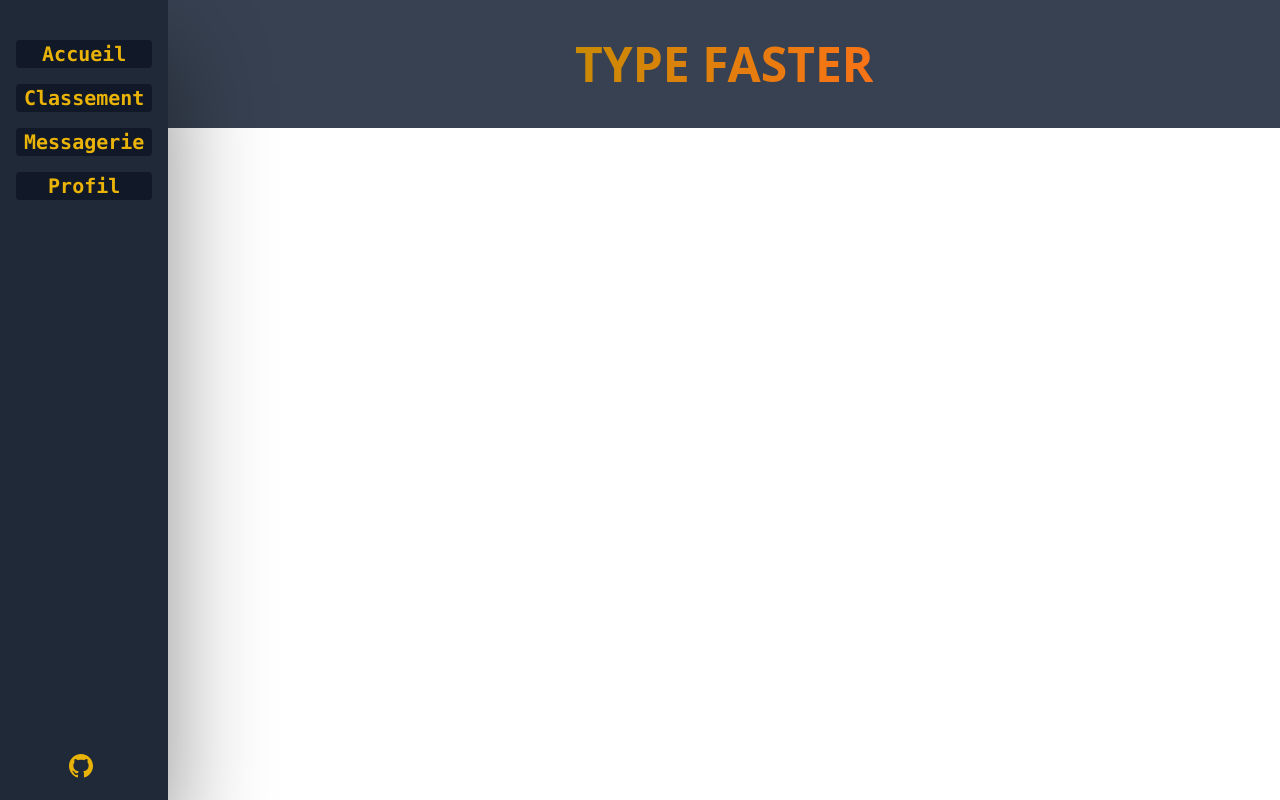
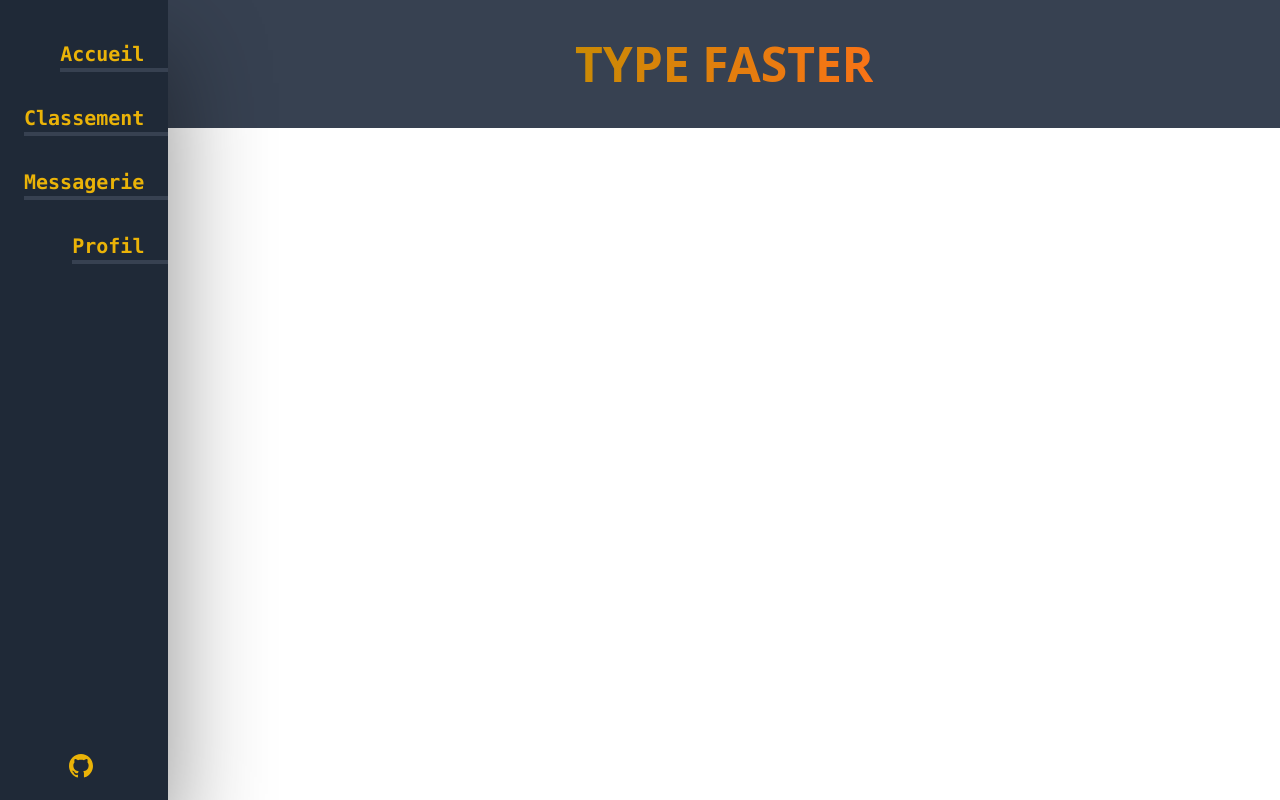
Before and after one commit to ArthurDesmonts/typeFaster, a Vue app: page / in a window 1280 px wide. Built offline with nearby package versions, Linux system fonts and the light colour scheme; no server answers.

Commit message:
update style for nav, underline from right

```diff
--- a/src/components/NavBar.vue
+++ b/src/components/NavBar.vue
@@ -4,18 +4,18 @@
 
 <template>
   <div class="flex flex-col min-h-screen w-auto max-w-max drop-shadow-4xl border-gray-500 bg-gray-800">
-    <header class="flex flex-col gap-4 mx-4 my-4 mt-10">
-      <RouterLink to="/" class="flex w-full">
-        <span class="font-mono text-yellow-500 px-2 text-xl font-extrabold w-full text-center bg-cover bg-gray-900 rounded border-gray-50 ">Accueil</span>
+    <header class="flex flex-col gap-8 ml-6 my-4 mt-10">
+      <RouterLink to="/" class="flex justify-end w-full">
+        <span class="font-mono text-yellow-500 pr-6 text-xl font-extrabold text-center border-b-4 border-gray-700 ">Accueil</span>
       </RouterLink>
-      <RouterLink to="/leaderboard" class="flex w-full">
-        <span class="font-mono text-yellow-500 px-2 text-xl font-extrabold w-full text-center bg-cover bg-gray-900 rounded border-gray-50 ">Classement</span>
+      <RouterLink to="/leaderboard" class="flex justify-end w-full">
+        <span class="font-mono text-yellow-500 pr-6 text-xl font-extrabold text-center border-b-4 border-gray-700 ">Classement</span>
       </RouterLink>
-      <RouterLink to="/message" class="flex w-full">
-        <span class="font-mono text-yellow-500 px-2 text-xl font-extrabold w-full text-center bg-cover bg-gray-900 rounded border-gray-50 ">Messagerie</span>
+      <RouterLink to="/message" class="flex justify-end w-full">
+        <span class="font-mono text-yellow-500 pr-6 text-xl font-extrabold text-center border-b-4 border-gray-700 ">Messagerie</span>
       </RouterLink>
-      <RouterLink to="/profil" class="flex w-full">
-        <span class="font-mono text-yellow-500 px-2 text-xl font-extrabold w-full text-center bg-cover bg-gray-900 rounded border-gray-50 ">Profil</span>
+      <RouterLink to="/profil" class="flex justify-end w-full">
+        <span class="font-mono text-yellow-500 pr-6 text-xl font-extrabold text-center border-b-4 border-gray-700 ">Profil</span>
       </RouterLink>
     </header>
     <div class="mt-auto mx-auto my-4">
```
